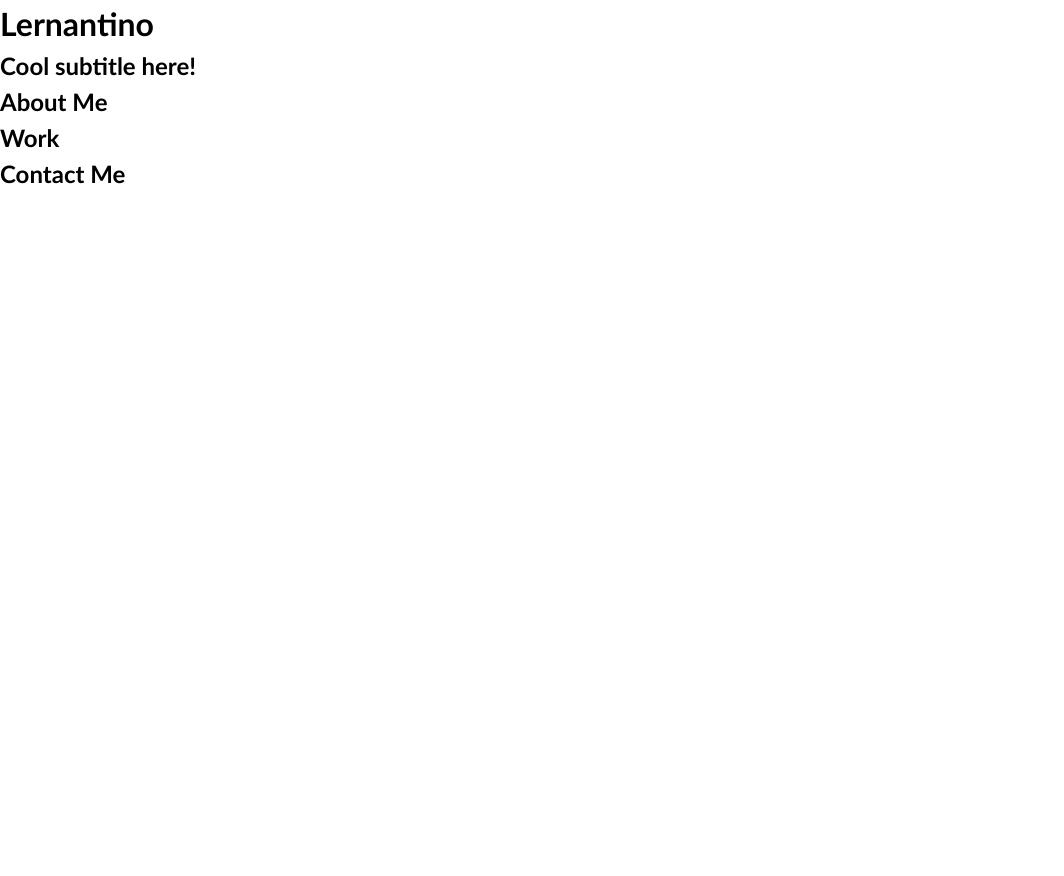
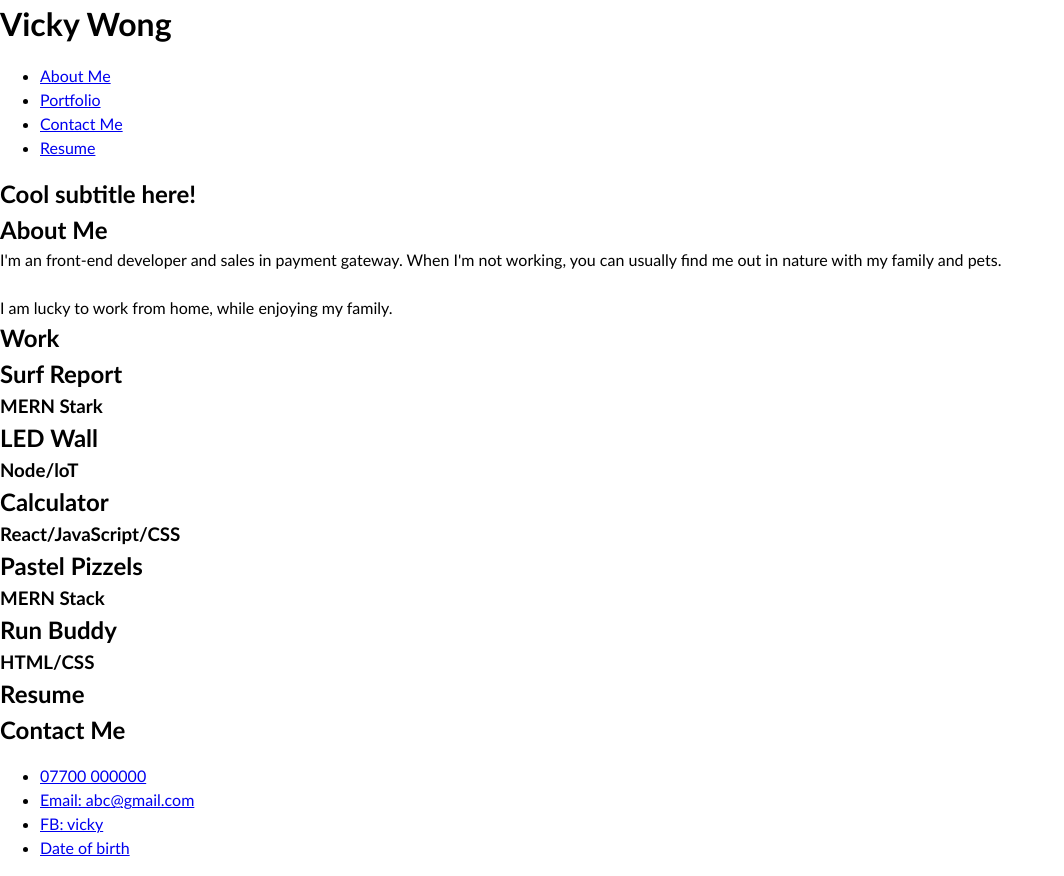
Before and after one commit to vickyw0102/Portfolio-, a plain HTML site: page starter/index.html in a window 1280 px wide. Shown: the whole page, without its empty margins (0-1064 px from the left). Before the commit the page ends 800 px from the top, so only its background shows below. Drawn offline with Linux system fonts and the light colour scheme; files that its build step writes are made by us from their sources.

Commit message:
updated first round initial html code

```diff
--- a/starter/index.html
+++ b/starter/index.html
@@ -12,8 +12,14 @@
 <body>
   <!-- main logo / nav -->
   <header>
-    <h1>Lernantino</h1>
-    <nav>
+    <h1>Vicky Wong</h1>
+    <nav class= "menu">
+      <ul>
+        <li> <a href="#About">About Me</a></li>
+        <li> <a href="#work">Portfolio</a></li>
+        <li> <a href="#contact">Contact Me</a></li>
+        <li> <a href="#resume">Resume</a></li>
+      </ul>
     </nav>
   </header>
 
@@ -28,17 +34,53 @@
     <!-- about me -->
     <section class="page-section" id="about">
       <h2>About Me</h2>
+      <p>I'm an front-end developer and sales in payment gateway. When I'm not working, you can usually find me out in nature with my family and pets.</p>
+      <br>
+      <p>I am lucky to work from home, while enjoying my family.</p>
     </section>
 
     <!-- portfolio container -->
     <section class="page-section" id="work">
       <h2>Work</h2>
     </section>
+    <section class="page-section" id="SurfReport">
+      <h2>Surf Report</h2>
+      <h3> MERN Stark</h3>
+    </section>
+    <section class="page-section" id="LedWall">
+      <h2>LED Wall</h2>
+      <h3>Node/loT</h3>
+    </section>
+    <section class="page-section" id="Calculator">
+      <h2>Calculator</h2>
+      <h3>React/JavaScript/CSS</h3>
+    </section>
+    <section class="page-section" id="PastelPizzels">
+      <h2>Pastel Pizzels</h2>
+      <h3>MERN Stack</h3>
+    </section>
+    <section class="page-section" id="RunBuddy">
+      <h2>Run Buddy</h2>
+      <h3> HTML/CSS</h3>
+    </section>
+
+    <section class="page-section" id="resume">
+      <h2>Resume</h2>
+    </section>
 
     <!-- contact -->
-    <section class="page-section contact" id="contact">
+    <section class="page-section" id="contact">
       <h2>Contact Me</h2>
     </section>
+  <nav class= "footer">
+      <ul>
+        <li> <a href="Phone-number">07700 000000</a></li>
+        <li> <a href="Email">Email: abc@gmail.com</a></li>
+        <li> <a href="Facebook">FB: vicky</a></li>
+        <li> <a href="DOB">Date of birth</a></li>
+      </ul>
+    </nav>
+
   </main>
 </body>
 
```
Also changed, not shown: 1 other file.
